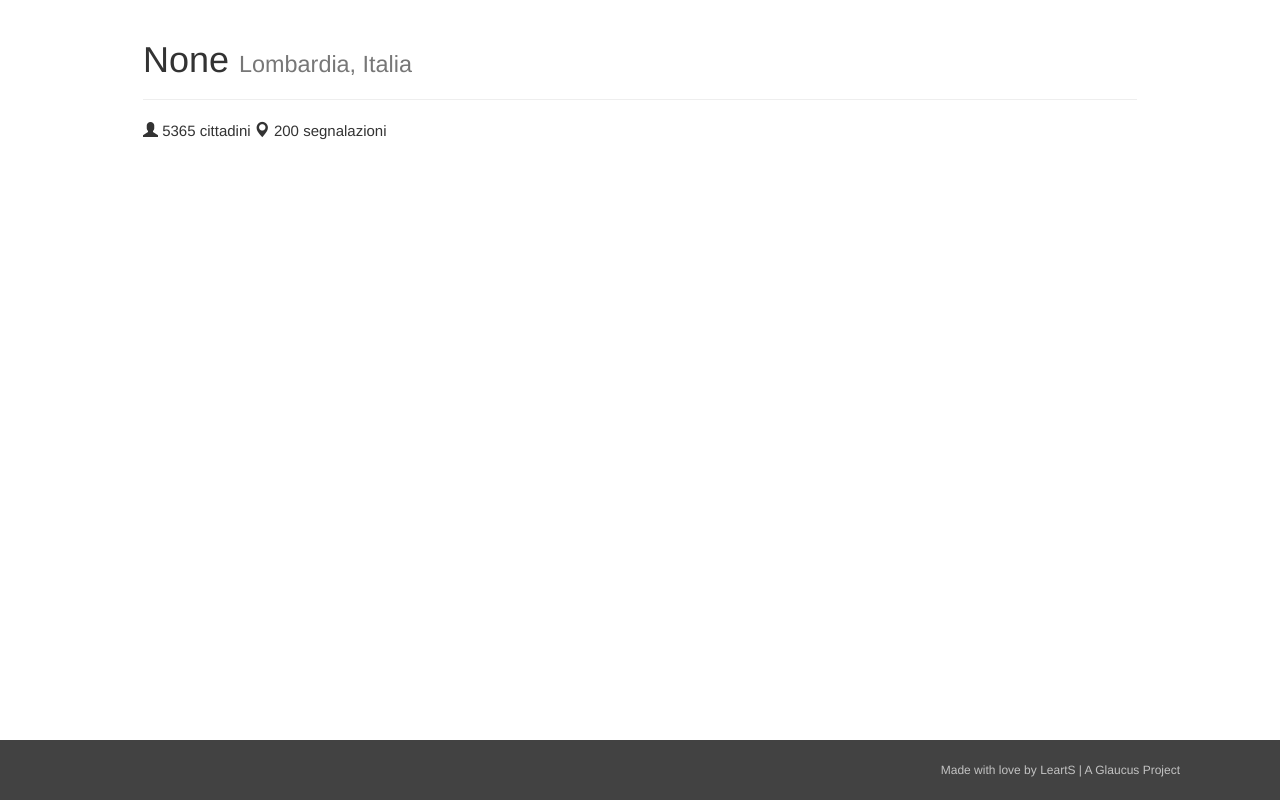
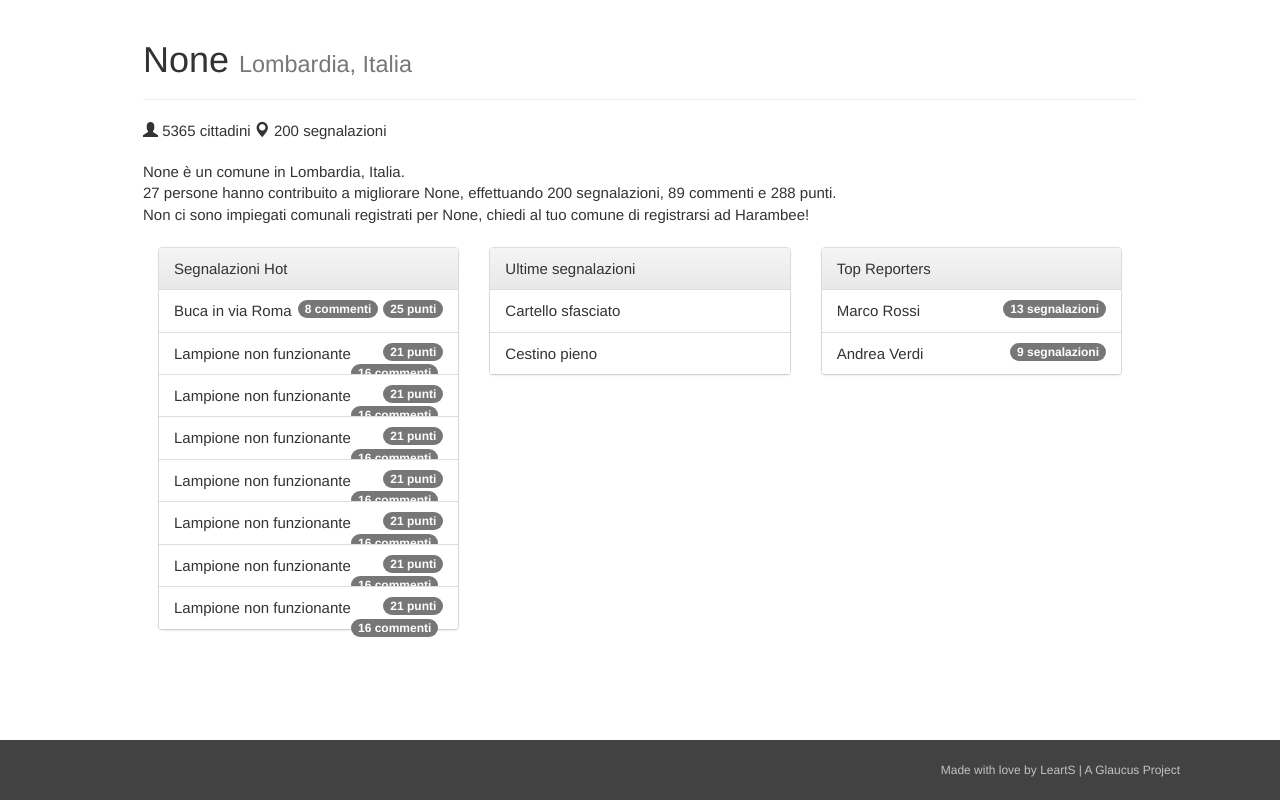
Before and after one commit to LeartS/harambee, a Flask app: page /city/1/1 in a window 1280 px wide. Run offline with Flask 2, Linux system fonts and the light colour scheme; data that the repository does not hold is empty; some libraries are stand-ins or nearby versions.

Commit message:
City view mockup.

```diff
--- a/harambee/static/css/style.css
+++ b/harambee/static/css/style.css
@@ -25,6 +25,10 @@ body {
     padding-right: 100px;
 }
 
+.city-detail {
+    margin-bottom: 20px;
+}
+
 #container {
     width: 80%;
     margin: auto;
--- a/harambee/templates/city.html
+++ b/harambee/templates/city.html
@@ -4,10 +4,52 @@
   <div class="page-header">
     <h1>{{ city }} <small>Lombardia, Italia</small></h1>
   </div>
-  <div class="city_detail">
+  <div class="city-detail">
     <span class="glyphicon glyphicon-user" aria-hidden="true"></span>
     5365 cittadini
     <span class="glyphicon glyphicon-map-marker" aria-hidden="true"></span>
     200 segnalazioni
   </div>
+  {{ city }} è un comune in Lombardia, Italia.<br>
+  27 persone hanno contribuito a migliorare {{ city }}, effettuando 200 segnalazioni,
+  89 commenti e 288 punti.<br>
+  Non ci sono impiegati comunali registrati per {{ city }}, chiedi al tuo comune
+  di registrarsi ad Harambee!<br><br>
+  <div class="container-fluid">
+    <div class="row">
+      <div class="col-md-4">
+        <div class="panel panel-default">
+          <div class="panel-heading">Segnalazioni Hot</div>
+          <ul class="list-group">
+            <li class="list-group-item">Buca in via Roma <span class="badge">25 punti</span> <span class="badge">8 commenti</span></li>
+            <li class="list-group-item">Lampione non funzionante <span class="badge">21 punti</span> <span class="badge">16 commenti</span></li>
+            <li class="list-group-item">Lampione non funzionante <span class="badge">21 punti</span> <span class="badge">16 commenti</span></li>
+            <li class="list-group-item">Lampione non funzionante <span class="badge">21 punti</span> <span class="badge">16 commenti</span></li>
+            <li class="list-group-item">Lampione non funzionante <span class="badge">21 punti</span> <span class="badge">16 commenti</span></li>
+            <li class="list-group-item">Lampione non funzionante <span class="badge">21 punti</span> <span class="badge">16 commenti</span></li>
+            <li class="list-group-item">Lampione non funzionante <span class="badge">21 punti</span> <span class="badge">16 commenti</span></li>
+            <li class="list-group-item">Lampione non funzionante <span class="badge">21 punti</span> <span class="badge">16 commenti</span></li>
+          </ul>
+        </div>
+      </div>
+      <div class="col-md-4">
+        <div class="panel panel-default">
+          <div class="panel-heading">Ultime segnalazioni</div>
+          <ul class="list-group">
+            <li class="list-group-item">Cartello sfasciato</li>
+            <li class="list-group-item">Cestino pieno</li>
+          </ul>
+        </div>
+      </div>
+      <div class="col-md-4">
+        <div class="panel panel-default">
+          <div class="panel-heading">Top Reporters</div>
+          <ul class="list-group">
+            <li class="list-group-item">Marco Rossi <span class="badge">13 segnalazioni</span></li>
+            <li class="list-group-item">Andrea Verdi <span class="badge">9 segnalazioni</span></li>
+          </ul>
+        </div>
+      </div>
+    </div>
+  </div>
 {% endblock %}
--- a/harambee/views.py
+++ b/harambee/views.py
@@ -9,8 +9,9 @@ from harambee.models import City
 def index():
     return render_template('index.html')
 
+@app.route("/city/<int:city_id>/")
 @app.route("/city/<int:city_id>/<string:city>")
-def city(city_id, city):
+def city(city_id, city=None):
     city = City.query.filter(City.id == city_id).first()
     return render_template('city.html', city=city)
 
```
